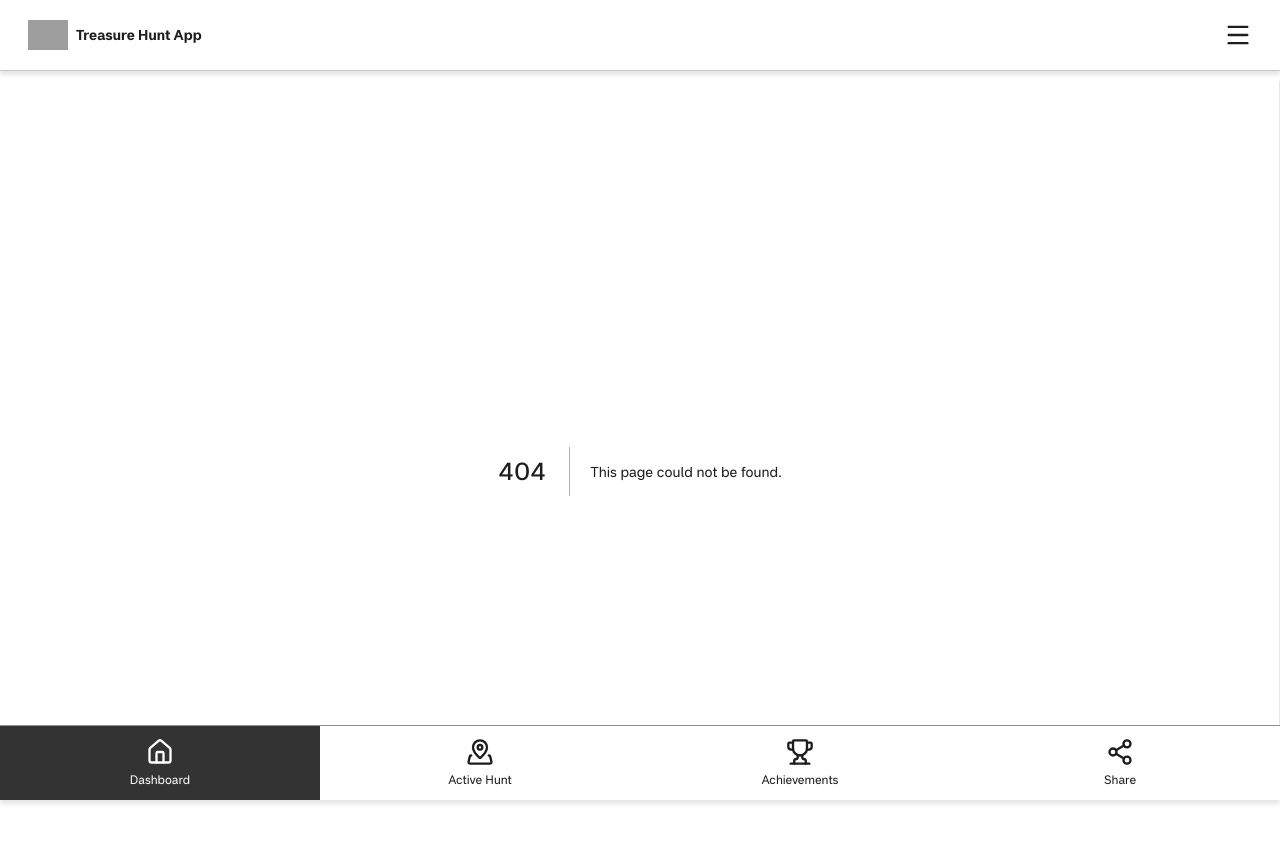
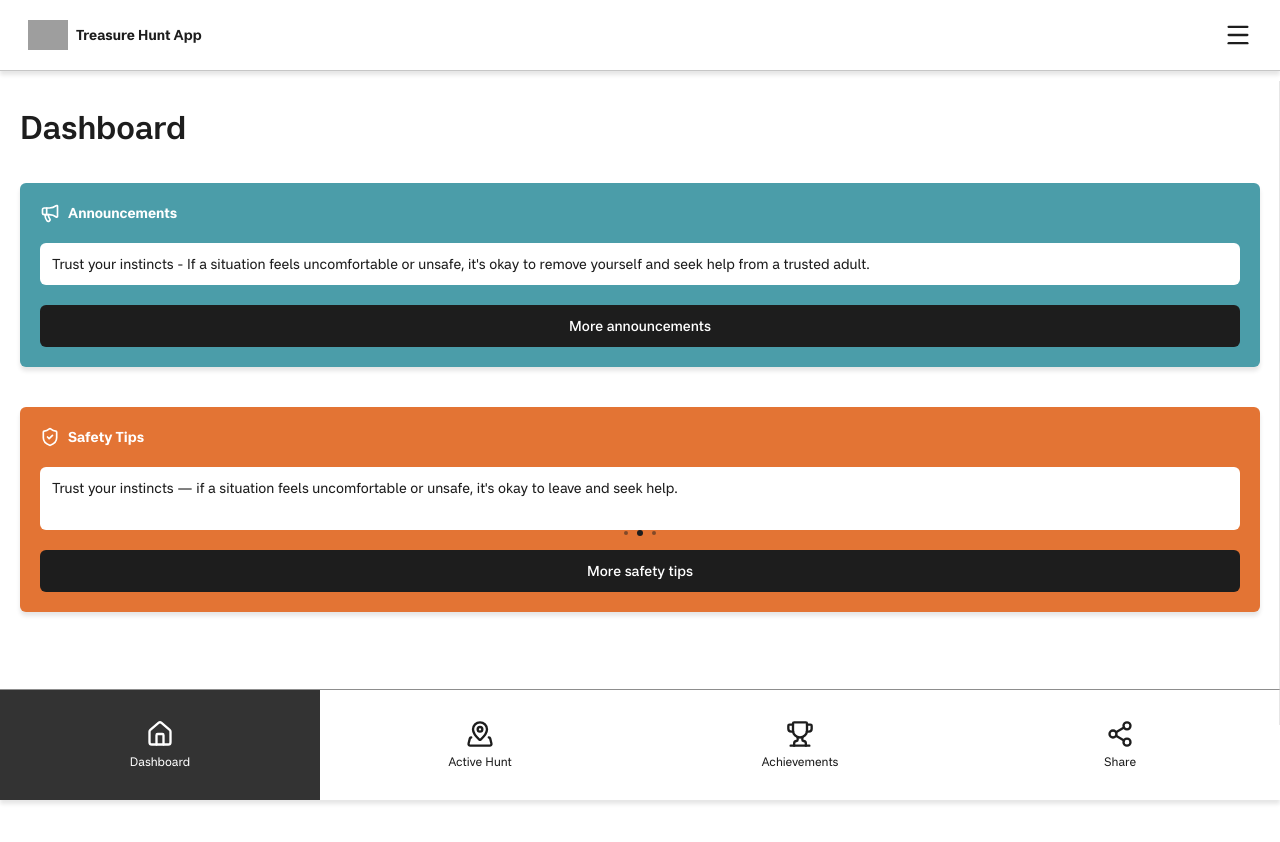
Before and after one commit to The-Wright-Designs/treasure-hunt-app, a Next.js app: page /dashboard in a window 1280 px wide. Before the commit this address had no page. Shown: the top 842 px of the page. After the commit the page ends 800 px from the top, so only its background shows below. Built offline with nearby package versions, Linux system fonts and the light colour scheme; grey boxes are pictures that could not be loaded.

Commit message:
feat: add info card component with card slider

```diff
--- a/_components/navigation/footer-component.tsx
+++ b/_components/navigation/footer-component.tsx
@@ -22,7 +22,7 @@ export default function FooterComponent() {
           key={href}
           href={href}
           className={classNames(
-            "flex flex-1 flex-col items-center justify-center gap-1.5 py-3 desktop:hover:cursor-pointer",
+            "flex flex-1 flex-col items-center justify-center gap-1.5 py-7.5 desktop:hover:cursor-pointer",
             { "bg-black/90": active },
           )}
         >
--- /dev/null
+++ b/_components/ui/cards/card-slider.tsx
@@ -0,0 +1,35 @@
+"use client";
+
+import classNames from "classnames";
+import { Swiper, SwiperSlide } from "swiper/react";
+import { Pagination, Autoplay } from "swiper/modules";
+import "swiper/css";
+import "swiper/css/pagination";
+
+interface CardSliderProps {
+  slides: string[];
+  cssClasses?: string;
+}
+
+const CardSlider = ({ slides, cssClasses }: CardSliderProps) => {
+  return (
+    <div className={classNames("overflow-x-clip", cssClasses)}>
+      <Swiper
+        modules={[Pagination, Autoplay]}
+        pagination={{ dynamicBullets: true }}
+        autoplay={{ delay: 4000, disableOnInteraction: false }}
+        loop={true}
+      >
+        {slides.map((slide, index) => (
+          <SwiperSlide key={index}>
+            <div className="bg-white rounded-[6px] p-3 pb-8">
+              <p>{slide}</p>
+            </div>
+          </SwiperSlide>
+        ))}
+      </Swiper>
+    </div>
+  );
+};
+
+export default CardSlider;
--- /dev/null
+++ b/_components/ui/cards/info-card.tsx
@@ -0,0 +1,70 @@
+import classNames from "classnames";
+import { MapPinned, ShieldCheck, Megaphone } from "lucide-react";
+import ButtonLink from "@/_components/ui/buttons/button-link";
+import CardSlider from "@/_components/ui/cards/card-slider";
+
+interface InfoCardProps {
+  backgroundColor?: "orange" | "teal";
+  heading: string;
+  icon: "map-pinned" | "shield-check" | "megaphone";
+  buttonLink?: string;
+  buttonText: string;
+  buttonColor?: "teal" | "orange" | "grey" | "black";
+  cssClasses?: string;
+  children?: React.ReactNode;
+  sliderData?: string[];
+}
+
+const iconMap = {
+  "map-pinned": MapPinned,
+  "shield-check": ShieldCheck,
+  megaphone: Megaphone,
+};
+
+const InfoCard = ({
+  backgroundColor = "orange",
+  heading,
+  icon,
+  buttonLink = "#",
+  buttonText,
+  buttonColor,
+  cssClasses,
+  children,
+  sliderData,
+}: InfoCardProps) => {
+  const Icon = iconMap[icon];
+
+  return (
+    <div
+      className={classNames(
+        "rounded-[6px] shadow-[0px_4px_4px_0px_rgba(0,0,0,0.1)] flex flex-col gap-5 p-5 overflow-hidden",
+        {
+          "bg-orange": backgroundColor === "orange",
+          "bg-teal": backgroundColor === "teal",
+        },
+        cssClasses,
+      )}
+    >
+      <div className="flex gap-2 items-center">
+        <Icon size={20} color="white" />
+        <h3 className="text-white">{heading}</h3>
+      </div>
+      {sliderData ? (
+        <CardSlider slides={sliderData} />
+      ) : (
+        <p className="bg-white rounded-[6px] p-3 w-full">{children}</p>
+      )}
+      <ButtonLink
+        href={buttonLink}
+        cssClasses="w-full"
+        colorTeal={buttonColor === "teal"}
+        colorOrange={buttonColor === "orange"}
+        colorGrey={buttonColor === "grey"}
+      >
+        {buttonText}
+      </ButtonLink>
+    </div>
+  );
+};
+
+export default InfoCard;
--- a/_data/general-data.json
+++ b/_data/general-data.json
@@ -1,3 +1,8 @@
 {
-  "heroSlider": ["hero-slide-1.jpg", "hero-slide-2.jpg", "hero-slide-3.jpg"]
+  "heroSlider": ["hero-slide-1.jpg", "hero-slide-2.jpg", "hero-slide-3.jpg"],
+  "safetyTips": [
+    "Always let a trusted adult know where you're going and who you'll be with before heading out.",
+    "Trust your instincts — if a situation feels uncomfortable or unsafe, it's okay to leave and seek help.",
+    "Keep your phone charged and have emergency contacts saved so you can reach help quickly if needed."
+  ]
 }
--- a/_styles/globals.css
+++ b/_styles/globals.css
@@ -119,11 +119,12 @@ html {
 /* swiper styles */
 
 :root {
-  --swiper-pagination-color: #4B9DA9;
-  --swiper-pagination-bullet-inactive-color: #4B9DA9;
+  --swiper-pagination-color: #1D1D1D;
+  --swiper-pagination-bullet-inactive-color: #1D1D1D;
   --swiper-pagination-bullet-inactive-opacity: 0.5;
-  --swiper-pagination-bullet-size: 8px;
+  --swiper-pagination-bullet-size: 6px;
   --swiper-pagination-bullet-horizontal-gap: 4px;
+  --swiper-pagination-bottom: "1px",
 }
 
 .swiper-pagination-v {
--- /dev/null
+++ b/app/(dashboard)/dashboard/page.tsx
@@ -0,0 +1,31 @@
+import InfoCard from "@/_components/ui/cards/info-card";
+import generalData from "@/_data/general-data.json";
+
+const Dashboard = () => {
+  return (
+    <div className="flex flex-col gap-10 px-5 py-10">
+      <h2>Dashboard</h2>
+      <main className="flex flex-col gap-10">
+        <InfoCard
+          heading="Announcements"
+          icon="megaphone"
+          buttonLink="#"
+          buttonText="More announcements"
+          backgroundColor="teal"
+        >
+          Trust your instincts - If a situation feels uncomfortable or unsafe,
+          it's okay to remove yourself and seek help from a trusted adult.
+        </InfoCard>
+        <InfoCard
+          heading="Safety Tips"
+          icon="shield-check"
+          buttonLink="#"
+          buttonText="More safety tips"
+          sliderData={generalData.safetyTips}
+        />
+      </main>
+    </div>
+  );
+};
+
+export default Dashboard;
```
